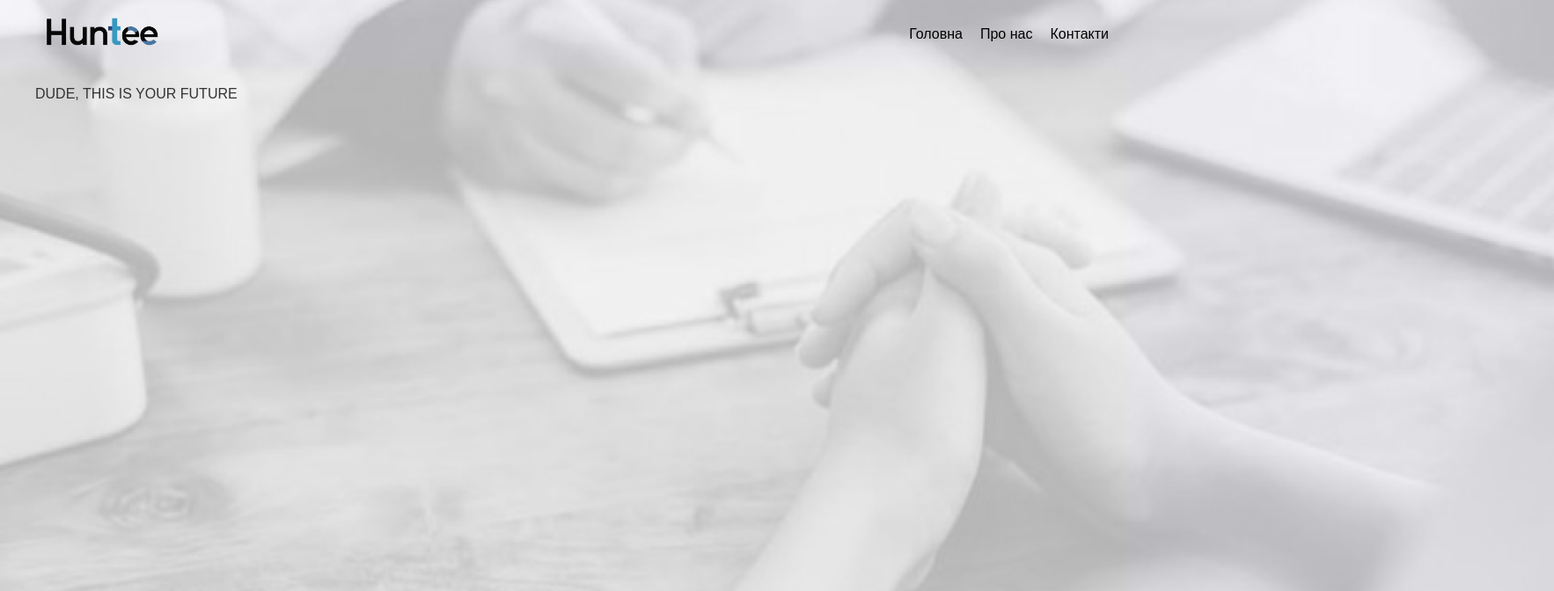
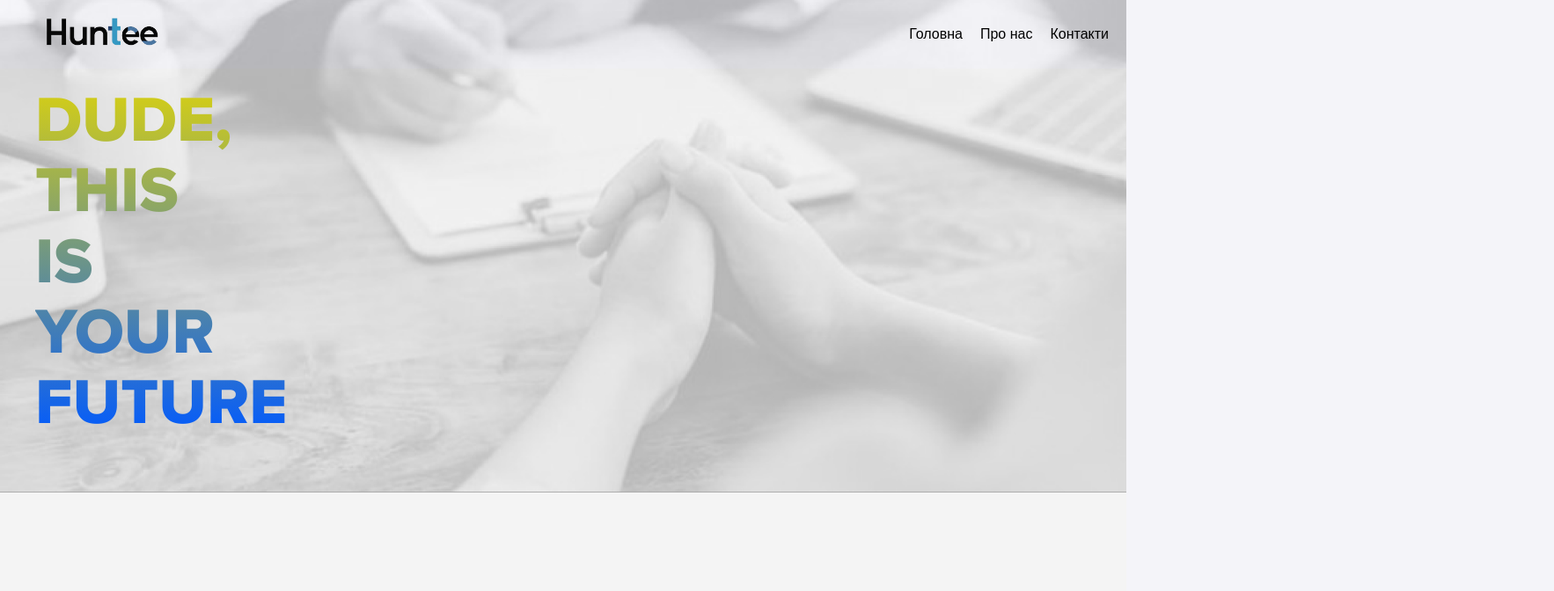
Before and after one commit to valerii-okhmak/huntee, a React (Create React App) app in the folder frontend/: page / in a window 1280 px wide. Shown: the top 672 px of the page at 88% size, 1766 px wide, since content can reach past the window. Built offline with nearby package versions, Linux system fonts and the light colour scheme.

Commit message:
main text

```diff
--- a/frontend/src/components/welcome/Welcome.css
+++ b/frontend/src/components/welcome/Welcome.css
@@ -8,3 +8,20 @@
 .line {
     position: absolute;
 }
+
+@font-face {
+    font-family: 'MyFont';
+    src: url('../../fonts/ExtraBold.woff') format('woff');
+    font-weight: normal;
+    font-style: normal;
+}
+
+.text {
+    line-height: 1.1;
+    font-size: 73px;
+    font-family: 'MyFont', sans-serif;
+    font-weight: bold;
+    background: linear-gradient(0deg, #0059FF, #D6CF14);
+    background-clip: text;
+    -webkit-text-fill-color: transparent;
+}
--- a/frontend/src/components/welcome/Welcome.js
+++ b/frontend/src/components/welcome/Welcome.js
@@ -6,9 +6,8 @@ const Welcome = () => {
     <div className='welcome'>
         <div className='container'>
             <div className='line'>
-
             </div>
-            <p className='text'>DUDE, THIS IS YOUR FUTURE</p>
+            <p className='text'>DUDE,<br/>THIS<br/>IS<br/>YOUR<br/>FUTURE</p>
         </div>
     </div>
   )
--- a/frontend/src/index.css
+++ b/frontend/src/index.css
@@ -34,7 +34,8 @@ main {
   position: absolute;
   top: 0;
   left: 0;
-  height: 100vh;
+  height: 70vh;
+  width: 100%;
 }
 
 .container {
```
Also changed, not shown: frontend/src/fonts/ExtraBold.woff (added).
